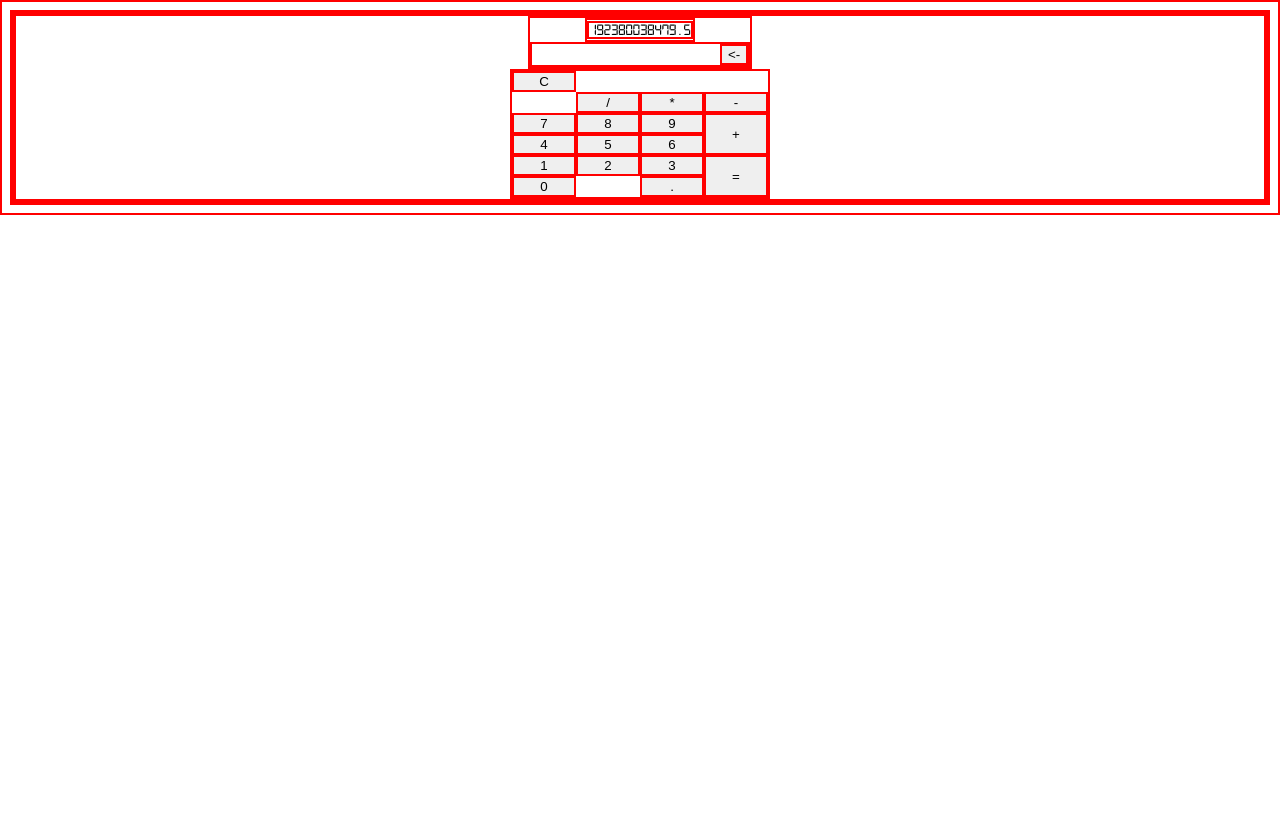
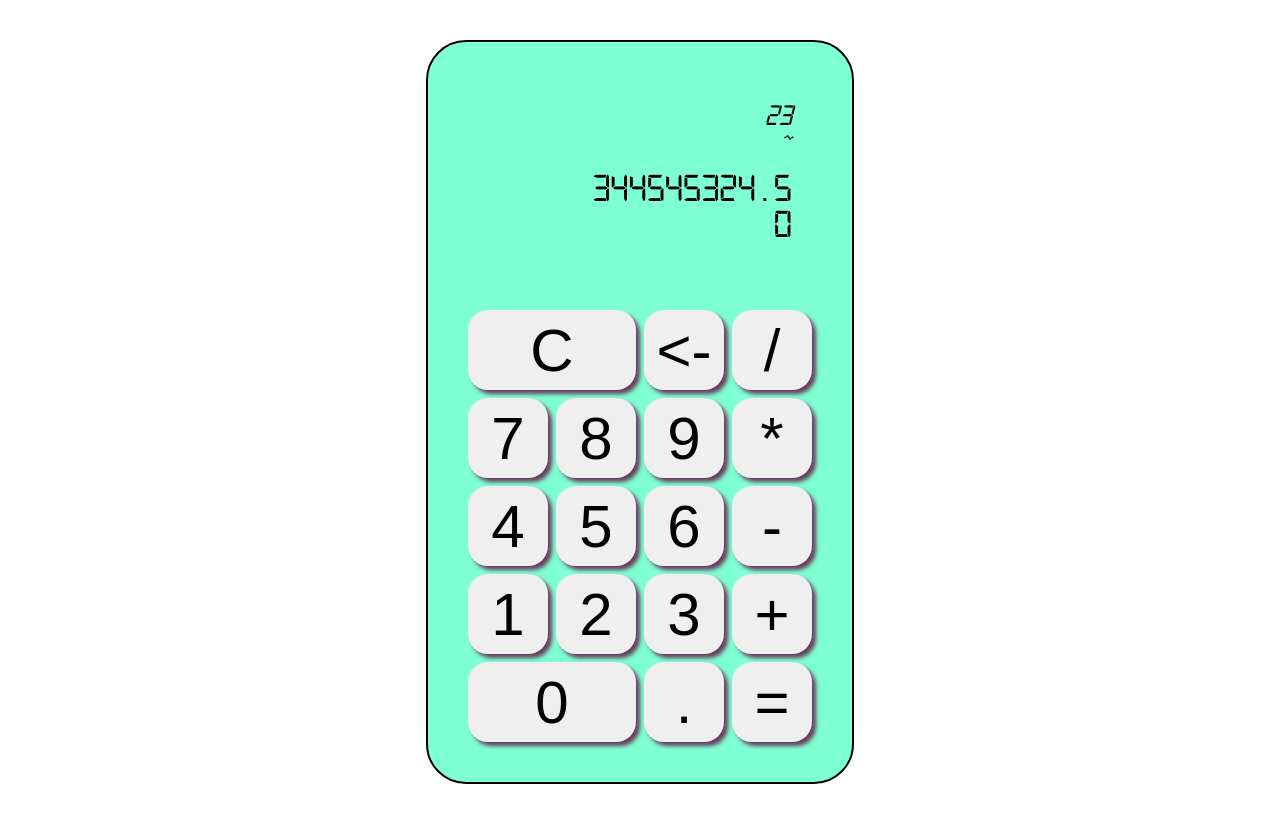
Before and after one commit to ZebraMilk/calculator, a plain HTML site: page index.html in a window 1280 px wide. Before the commit the page ends 800 px from the top, so only its background shows below. Drawn offline with Linux system fonts and the light colour scheme.

Commit message:
Add basic style/spacing framework

```diff
--- a/index.html
+++ b/index.html
@@ -13,30 +13,32 @@
     <div class="calculator-body">
       <div class="display container">
         <div class="display results">
-          <output class="output">192380038479.5</output>
+          <output class="memory">23</output>
+          <output class="operation">~</output>
+          <output class="result">344545324.5</output>
         </div>
         <div class="display input">
-          <input type="number">
-          <button id="backspace"><-</button>
+          <output id="input-display">0</output>
         </div>
       </div>
       <div class="btns-container">
         <button class="btn" id="clear">C</button>
-        <button class="btn" id="divide">/</button>
-        <button class="btn" id="multiply">*</button>
-        <button class="btn" id="seven">7</button>
-        <button class="btn" id="eight">8</button>
-        <button class="btn" id="nine">9</button>
-        <button class="btn" id="subtract">-</button>
-        <button class="btn" id="four">4</button>
-        <button class="btn" id="five">5</button>
-        <button class="btn" id="six">6</button>
-        <button class="btn" id="add">+</button>
-        <button class="btn" id="one">1</button>
-        <button class="btn" id="two">2</button>
-        <button class="btn" id="three">3</button>
-        <button class="btn" id="zero">0</button>
+        <button class="btn" id="backspace"><-</button>
+        <button class="btn number" id="seven">7</button>
+        <button class="btn number" id="eight">8</button>
+        <button class="btn number" id="nine">9</button>
+        <button class="btn number" id="four">4</button>
+        <button class="btn number" id="five">5</button>
+        <button class="btn number" id="six">6</button>
+        <button class="btn number" id="one">1</button>
+        <button class="btn number" id="two">2</button>
+        <button class="btn number" id="three">3</button>
+        <button class="btn number" id="zero">0</button>
         <button class="btn" id="decimal">.</button>
+        <button class="btn operator" id="divide">/</button>
+        <button class="btn operator" id="multiply">*</button>
+        <button class="btn operator" id="add">+</button>
+        <button class="btn operator" id="subtract">-</button>
         <button class="btn" id="equals">=</button>
 
       </div>
--- a/script.js
+++ b/script.js
@@ -1,12 +1,71 @@
-const add = (numA, numB) => numA + numB;
 
-const subtract = (numA, numB) => numA - numB;
 
-const multiply = (numA, numB) => numA * numB;
+// Shortcut to assign grid-areas to each button
+let btns = document.querySelectorAll(".btn");
+btns.forEach(btn =>
+  {
+    btn.style.cssText = `grid-area: ${btn.id};`;
+    btn.addEventListener("click", (e) => console.log(e.target.innerText));
+  });
 
-const divide = (numA, numB) => numA / numB;
+const operators = [...document.getElementsByClassName("operator")];
+const numbers = [...document.getElementsByClassName("number")];
+const clear = [...document.getElementById("clear")];
+const backspace = [...document.getElementById("backspace")];
+const equals = [...document.getElementById("equals")];
+const decimal = [...document.getElementById("decimal")];
 
-const operate = function(operator, numA, numB) {
+let userInput = 0;
+let memory = null;
+let operator = '~';
+let result = 0
+
+let resultDisplay = document.querySelector(".result");
+let inputDisplay = document.querySelector("#input-display");
+let operatorDisplay = document.querySelector(".operation");
+let memoryDisplay = document.querySelector(".memory");
+
+
+
+
+
+
+
+
+
+
+
+
+
+
+
+
+
+
+
+function updateInput() {};
+
+function updateResult() {};
+function updateOperator() {};
+function updateMemory() {};
+
+
+// Restore all values to default
+function clearAll() {
+  userInput = 0;
+  memory = null;
+  operator = '~';
+};
+
+function add (numA, numB) {return numA + numB};
+
+function subtract (numA, numB) {return numA - numB};
+
+function multiply (numA, numB) {return numA * numB};
+
+function divide (numA, numB) {return numA / numB};
+
+function operate(operator, numA, numB) {
   if(operator == "+") {
     return add(numA, numB);
   } else if (operator == "-") {
@@ -15,13 +74,7 @@ const operate = function(operator, numA, numB) {
     return multiply(numA, numB);
   } else if (operator == "/") {
     return divide(numA, numB);
+  } else{
+    return '~';
   }
 };
-
-
-
-const btns = document.querySelectorAll(".btn");
-btns.forEach(btn =>
-  {
-    btn.style.cssText = `grid-area: ${btn.id};`
-  })
--- a/style.css
+++ b/style.css
@@ -14,56 +14,102 @@
   font-style: normal;
 }
 
-
+html {
+  font-size: 40px;
+}
 
 * {
-  border: 2px solid red;
+  padding: 0;
+  margin: 0;
+  /* border: 1px solid orange; */
   box-sizing: border-box;
 }
 
-.calculator-body {
+body {
   display: flex;
   flex-direction: column;
+  align-items: center;
   justify-content: center;
-  align-items: center;
 }
+
+.calculator-frame {
+  margin: 1rem;
+  width: auto;
+  border: 2px solid black;
+  border-radius: 1rem;
+  background-color: aquamarine;
+  color: black;
+}
+
+
 
 .display {
   font-family: "digital-7_monomono", monospace;
 }
 
 .display.container {
+  margin: 1rem;
+  padding: .5rem;
   display: flex;
   flex-direction: column;
-  justify-content: center;
-  align-items: center;
 }
 
-input {
+.display.results {
+  display: flex;
+  flex-direction: column;
+  align-items: flex-end;
+}
+
+.display.results > output {
+  font-family: inherit;
+}
+
+.memory, .operation {
+  font-family: "digital-7_monoitalic", monospace;
+  font-style: italic;
+  font-size: .75rem;
+}
+
+.operation {
+  font-size: .6rem;
+  margin-bottom: .5rem
+}
+
+.output {
+  font-size: 1.6rem;
+}
+
+.display.input {
+  display: flex;
+  justify-content: flex-end;
+}
+
+#input-display {
+  height: 1.1rem;
+  font-family: inherit;
   border-style: none;
 }
 
-output {
-  font-family: inherit;
-}
 
-.display.results {
-  height: 1.5rem;
-  width: auto;
-  display: flex;
-  align-items: center;
-}
+
 .btns-container {
+  margin: 1rem;
+  gap: .2rem;
   display: grid;
   grid-template:
-    "clear clear clear clear"
-    ". divide multiply subtract"
-    "seven eight nine add"
-    "four five six add"
-    "one two three equals"
+    "clear clear backspace divide"
+    "seven eight nine multiply"
+    "four five six subtract"
+    "one two three add"
     "zero zero decimal equals";
 }
 
 .btn {
-  width: 4rem;
+  font-size: 1.5rem;
+  font-weight: 250;
+  border: none;
+  min-width: 2rem;
+  height: 2rem;
+  border-radius: .5rem;
+  box-shadow: .1rem .1rem .1rem #693C5E;
 }
```
